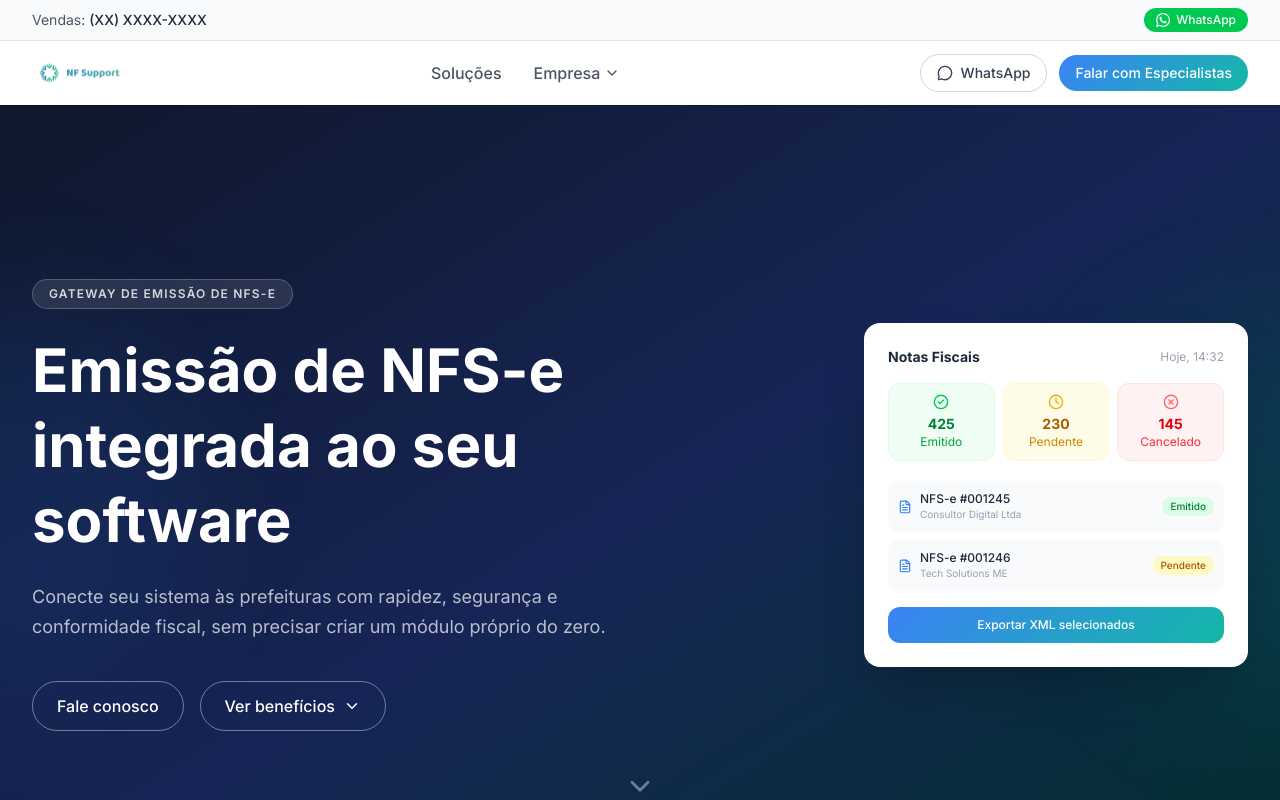
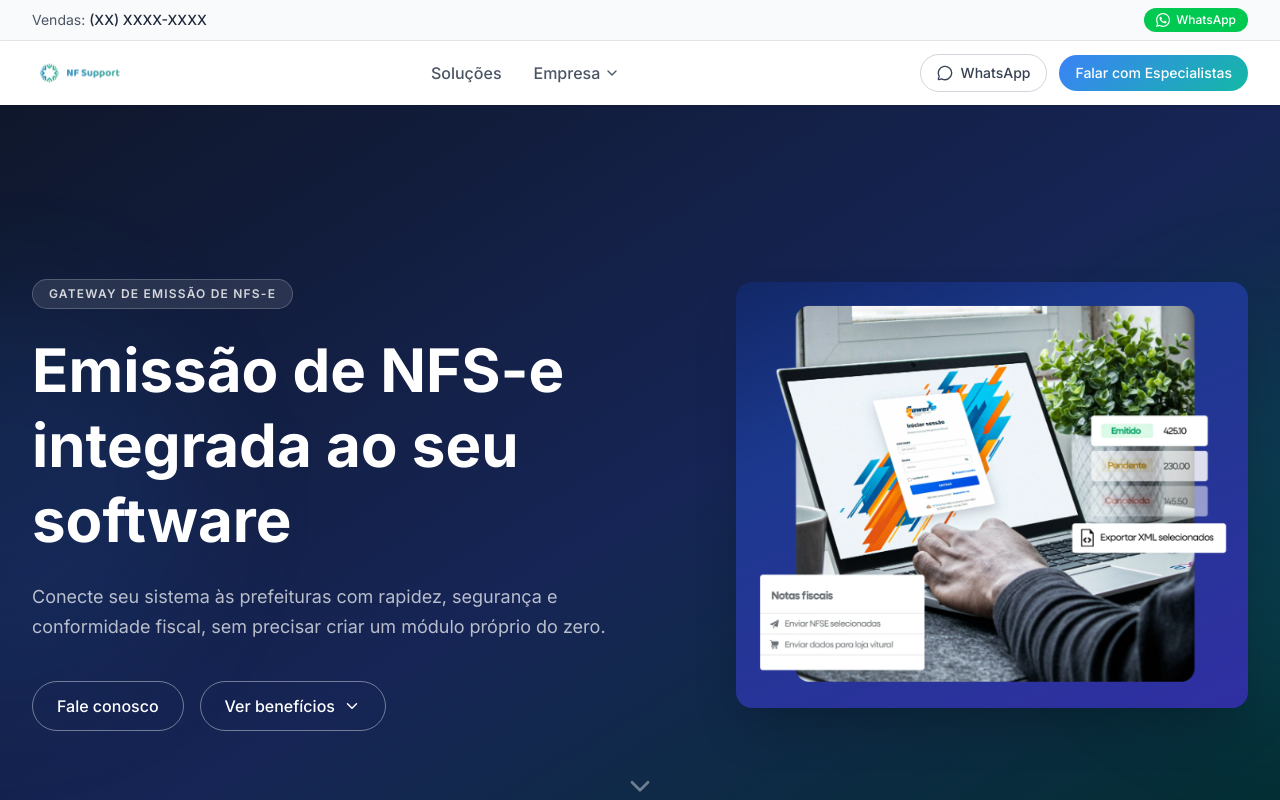
Before and after one commit to AeRmkt/-support-nfse, a Next.js app: page / in a window 1280 px wide. Shown: the top 800 px of the page. Built offline with nearby package versions, Linux system fonts and the light colour scheme.

Commit message:
feat: replace Hero mockup with real product screenshot

```diff
--- a/components/Hero.tsx
+++ b/components/Hero.tsx
@@ -1,7 +1,8 @@
 'use client'
 
 import { motion } from 'framer-motion'
-import { ChevronDown, MessageCircle, FileText, CheckCircle2, Clock, XCircle } from 'lucide-react'
+import { ChevronDown } from 'lucide-react'
+import Image from 'next/image'
 
 export default function Hero() {
   return (
@@ -46,65 +47,20 @@ export default function Hero() {
             </div>
           </motion.div>
 
-          {/* Right column - Dashboard mockup */}
+          {/* Right column - Product image */}
           <motion.div
             animate={{ y: [0, -12, 0] }}
             transition={{ duration: 4, repeat: Infinity, ease: 'easeInOut' }}
             className="flex justify-center md:justify-end"
           >
-            <div className="bg-white rounded-2xl shadow-2xl p-6 w-full max-w-sm">
-              <div className="flex items-center justify-between mb-4">
-                <span className="font-bold text-gray-800 text-sm">Notas Fiscais</span>
-                <span className="text-xs text-gray-400">Hoje, 14:32</span>
-              </div>
-
-              {/* Status badges */}
-              <div className="grid grid-cols-3 gap-2 mb-5">
-                <div className="bg-green-50 border border-green-100 rounded-xl p-2.5 text-center">
-                  <CheckCircle2 size={16} className="text-green-500 mx-auto mb-1" />
-                  <div className="font-bold text-green-700 text-sm">425</div>
-                  <div className="text-xs text-green-600">Emitido</div>
-                </div>
-                <div className="bg-yellow-50 border border-yellow-100 rounded-xl p-2.5 text-center">
-                  <Clock size={16} className="text-yellow-500 mx-auto mb-1" />
-                  <div className="font-bold text-yellow-700 text-sm">230</div>
-                  <div className="text-xs text-yellow-600">Pendente</div>
-                </div>
-                <div className="bg-red-50 border border-red-100 rounded-xl p-2.5 text-center">
-                  <XCircle size={16} className="text-red-400 mx-auto mb-1" />
-                  <div className="font-bold text-red-600 text-sm">145</div>
-                  <div className="text-xs text-red-500">Cancelado</div>
-                </div>
-              </div>
-
-              {/* List items */}
-              <div className="space-y-2 mb-4">
-                <div className="flex items-center justify-between p-2.5 bg-gray-50 rounded-xl">
-                  <div className="flex items-center gap-2">
-                    <FileText size={14} className="text-blue-500" />
-                    <div>
-                      <div className="text-xs font-medium text-gray-800">NFS-e #001245</div>
-                      <div className="text-[10px] text-gray-400">Consultor Digital Ltda</div>
-                    </div>
-                  </div>
-                  <span className="text-[10px] bg-green-100 text-green-700 px-2 py-0.5 rounded-full font-medium">Emitido</span>
-                </div>
-                <div className="flex items-center justify-between p-2.5 bg-gray-50 rounded-xl">
-                  <div className="flex items-center gap-2">
-                    <FileText size={14} className="text-blue-500" />
-                    <div>
-                      <div className="text-xs font-medium text-gray-800">NFS-e #001246</div>
-                      <div className="text-[10px] text-gray-400">Tech Solutions ME</div>
-                    </div>
-                  </div>
-                  <span className="text-[10px] bg-yellow-100 text-yellow-700 px-2 py-0.5 rounded-full font-medium">Pendente</span>
-                </div>
-              </div>
-
-              <button className="w-full gradient-primary text-white text-xs font-medium py-2.5 rounded-xl hover:opacity-90 transition-opacity">
-                Exportar XML selecionados
-              </button>
-            </div>
+            <Image
+              src="/hero-dashboard.png"
+              alt="Dashboard NF Support"
+              width={560}
+              height={420}
+              className="w-full max-w-lg rounded-2xl shadow-2xl"
+              priority
+            />
           </motion.div>
         </div>
 
```
Also changed, not shown: public/hero-dashboard.png (added).
